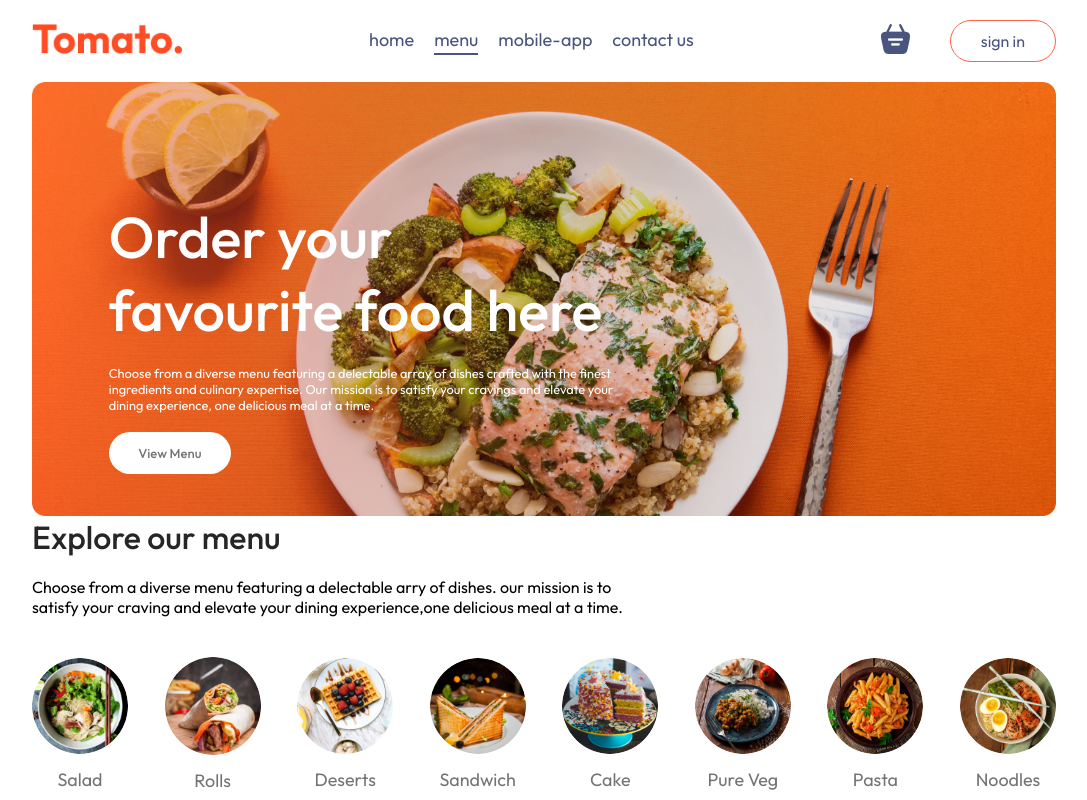
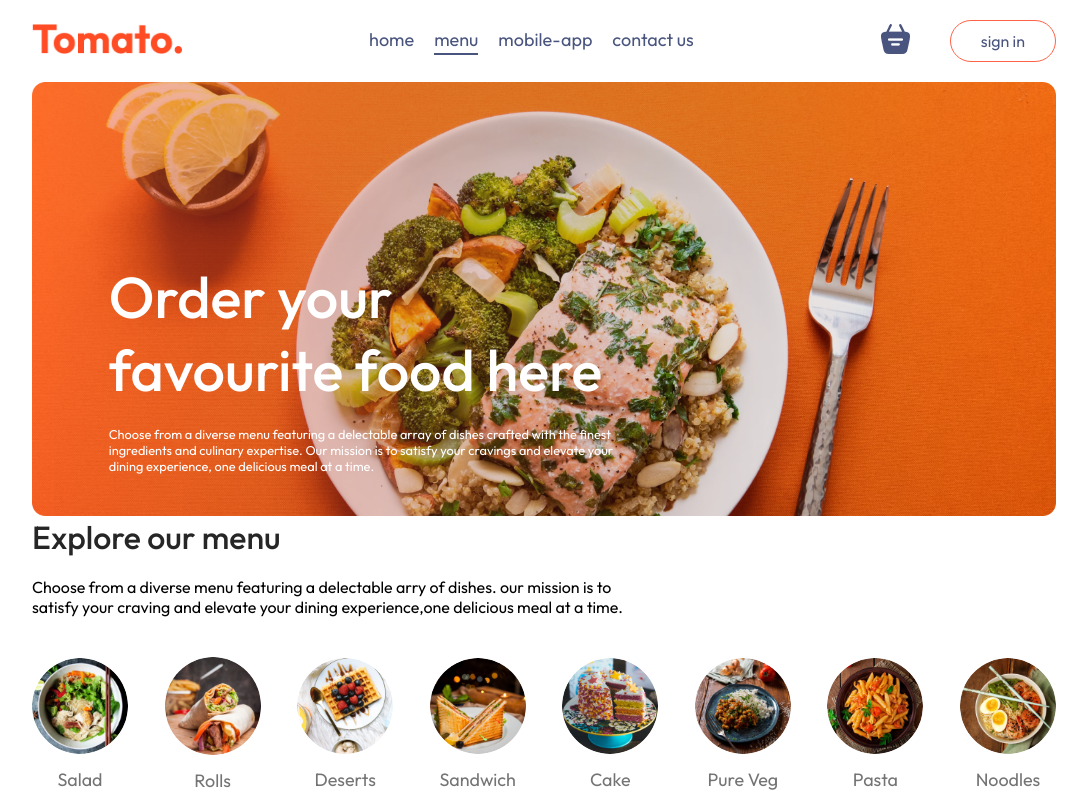
Before and after one commit to Namanp1207/food-del, a React (Vite) app in the folder frontend/: page / in a window 1280 px wide. Shown: the top 800 px of the page, without its empty margins (96-1183 px from the left). Built offline with nearby package versions, Linux system fonts and the light colour scheme; no server answers.

Commit message:
Update Header.jsx

```diff
--- a/frontend/src/components/Header/Header.jsx
+++ b/frontend/src/components/Header/Header.jsx
@@ -6,7 +6,7 @@ const Header = () => {
         <div className="header-contents">
             <h2>Order your favourite food here</h2>
             <p>Choose from a diverse menu featuring a delectable array of dishes crafted with the finest ingredients and culinary expertise. Our mission is to satisfy your cravings and elevate your dining experience, one delicious meal at a time.</p>
-            <button>View Menu</button>
+            {/* <button>View Menu</button> */}
         </div>
 
     </div>
```
